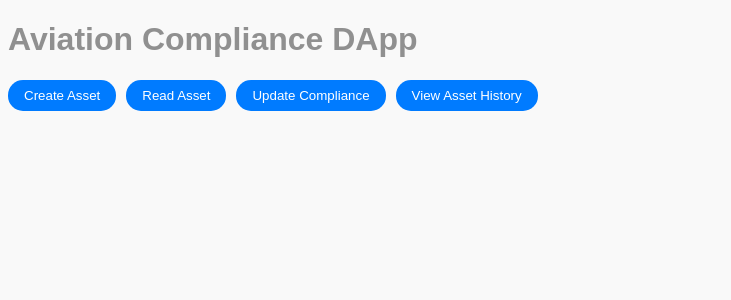
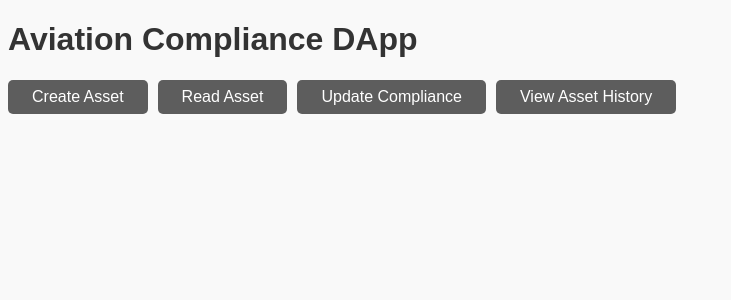
Before and after one commit to yansans/AviationComplianceDApp, a Vue app in the folder frontend/: page / in a window 1280 px wide. Shown: the top 300 px of the page, without its empty margins (0-731 px from the left). Built offline with nearby package versions, Linux system fonts and the light colour scheme.

Commit message:
style: frontend UI

```diff
--- a/frontend/index.html
+++ b/frontend/index.html
@@ -4,7 +4,7 @@
     <meta charset="UTF-8" />
     <link rel="icon" type="image/svg+xml" href="/vite.svg" />
     <meta name="viewport" content="width=device-width, initial-scale=1.0" />
-    <title>Vite + Vue + TS</title>
+    <title>Aviation Compliance</title>
   </head>
   <body>
     <div id="app"></div>
--- a/frontend/src/App.vue
+++ b/frontend/src/App.vue
@@ -3,10 +3,10 @@
     <header>
       <h1>Aviation Compliance DApp</h1>
       <nav>
-        <a><button @click="viewCreateAsset">Create Asset</button></a>
-        <a><button @click="viewReadAsset">Read Asset</button></a>
-        <a><button @click="viewUpdateCompliance">Update Compliance</button></a>
-        <a><button @click="viewAssetHistory">View Asset History</button></a>
+        <a><button class="btn-feature" @click="viewCreateAsset">Create Asset</button></a>
+        <a><button class="btn-feature" @click="viewReadAsset">Read Asset</button></a>
+        <a><button class="btn-feature" @click="viewUpdateCompliance">Update Compliance</button></a>
+        <a><button class="btn-feature" @click="viewAssetHistory">View Asset History</button></a>
       </nav>
     </header>
     <component :is="currentView" />
--- a/frontend/src/assets/styles.css
+++ b/frontend/src/assets/styles.css
@@ -3,7 +3,11 @@ body {
     background-color: #f9f9f9;
   }
 
-  h1, h2 {
+  h1 {
+    color: #333;
+  }
+
+  h2 {
     color: #909090;
   }
 
@@ -15,6 +19,21 @@ body {
     border: none;
     border-radius: 15px;
     cursor: pointer;
+  }
+
+  a .btn-feature {
+    padding: 0.5rem 1.5rem;
+    margin-right: 10px;
+    font-size: medium;
+    color: white;
+    background-color: #5d5d5d;
+    border: none;
+    border-radius: 5px;
+    cursor: pointer;
+  }
+
+  a .btn-feature:hover {
+    background-color: #333;
   }
 
   button:hover {
```
